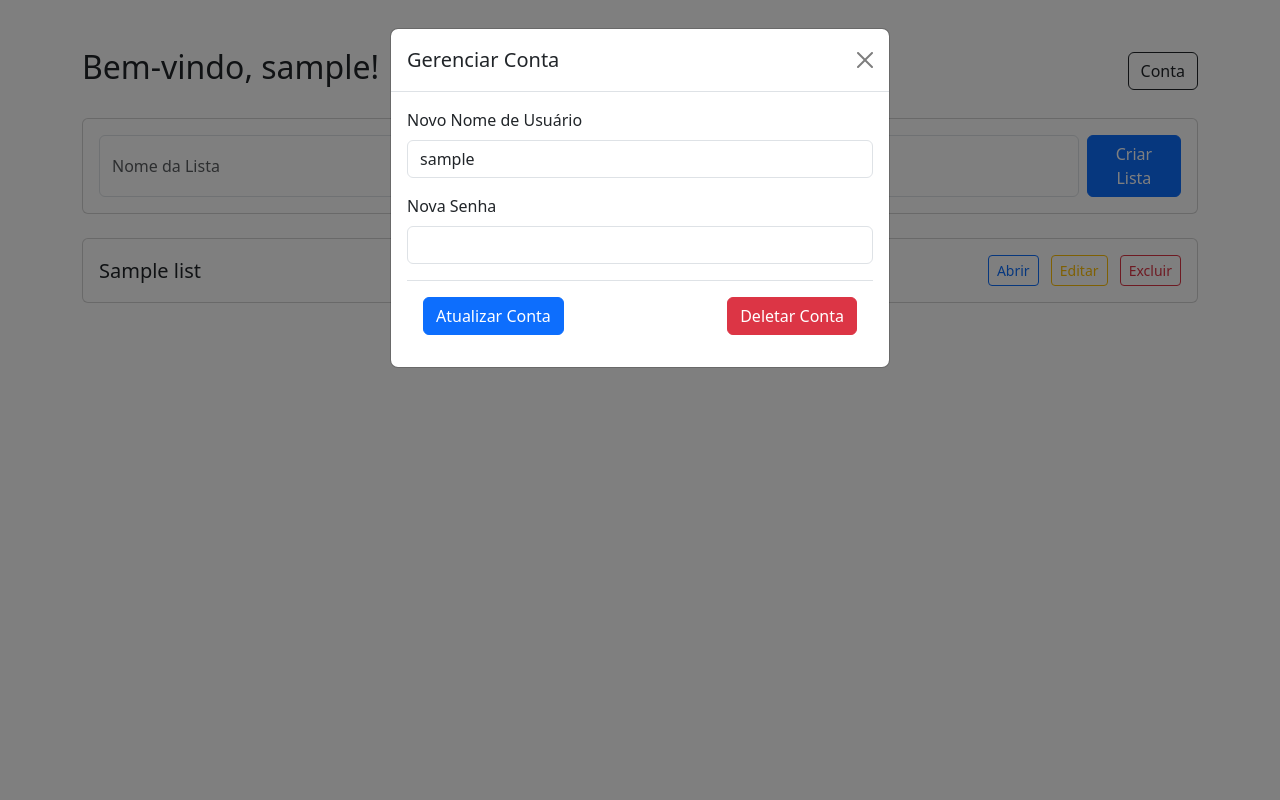
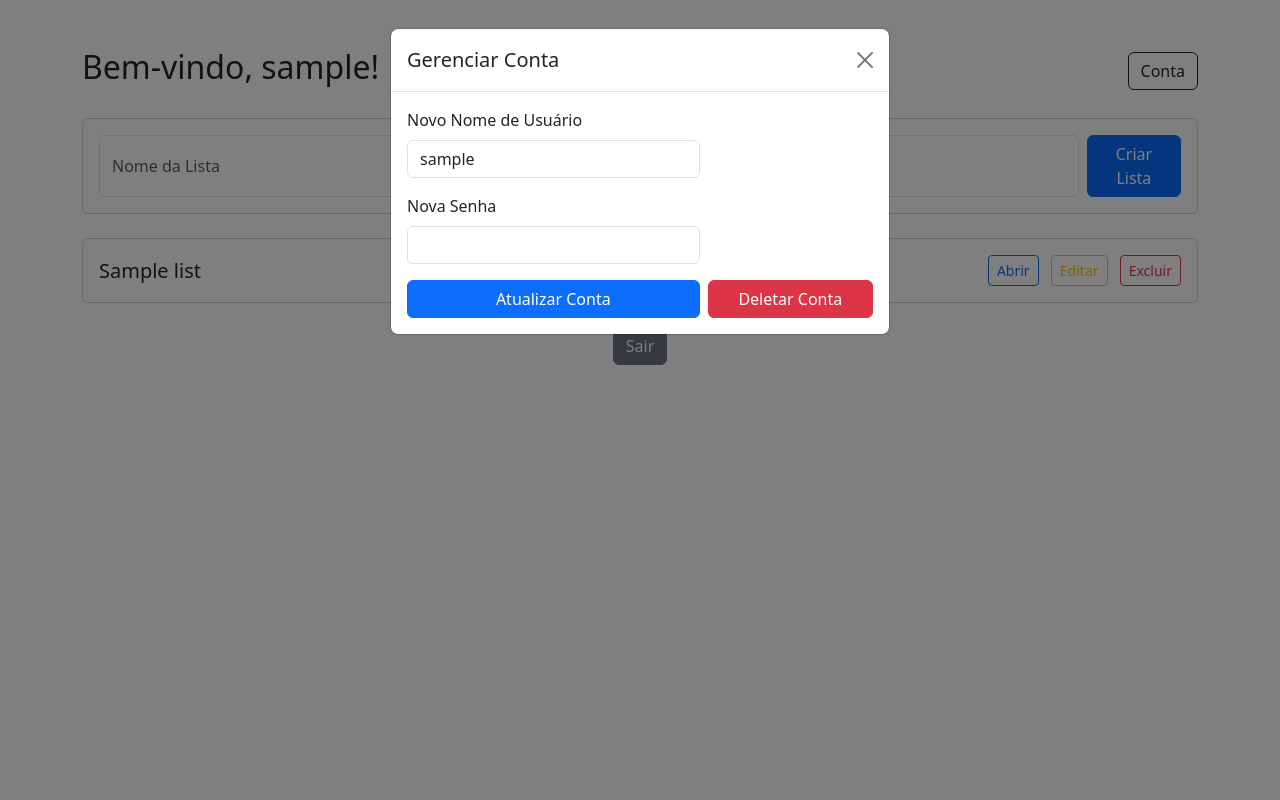
Before and after one commit to emanueltav/to-do_list, a Flask app: page / in a window 1280 px wide, after a click on "Conta". Run offline with Flask 3, Linux system fonts and the light colour scheme; the visitor is signed in with stand-in values (Sample User, id 1); tables that the repository leaves empty hold one stand-in row (values such as "Sample post").

Commit message:
agora deu certo

```diff
--- a/templates/to-do/list.html
+++ b/templates/to-do/list.html
@@ -76,12 +76,16 @@
 <div class="modal fade" id="accountModal" tabindex="-1" aria-hidden="true">
   <div class="modal-dialog">
     <div class="modal-content">
+
       <div class="modal-header">
           <h5 class="modal-title">Gerenciar Conta</h5>
           <button type="button" class="btn-close" data-bs-dismiss="modal" aria-label="Fechar"></button>
       </div>
+
       <div class="modal-body">
-        <form method="POST" action="{{ url_for('update_account') }}">
+        <div class="d-flex gap-2">
+
+          <form method="POST" action="{{ url_for('update_account') }}" class="flex-fill">
             <div class="mb-3">
               <label class="form-label">Novo Nome de Usuário</label>
               <input type="text" class="form-control" name="username" value="{{ user.username }}" required>
@@ -90,14 +94,15 @@
               <label class="form-label">Nova Senha</label>
               <input type="password" class="form-control" name="password" required>
             </div>
-          <div class="modal-footer d-flex justify-content-between">
-            <button type="submit" class="btn btn-primary">Atualizar Conta</button>
-            <form method="POST" action="{{ url_for('delete_account') }}" onsubmit="return confirm('Tem certeza que deseja deletar sua conta? Esta ação é irreversível.')">
-              <button type="submit" class="btn btn-danger">Deletar Conta</button>
+            <button type="submit" class="btn btn-primary w-100">Atualizar Conta</button>
+          </form>
+
+          <form method="POST" action="{{ url_for('delete_account') }}" onsubmit="return confirm('Tem certeza que deseja deletar sua conta? Esta ação é irreversível.')" class="flex-fill d-flex align-items-end">
+            <button type="submit" class="btn btn-danger w-100">Deletar Conta</button>
           </form>
         </div>
-        </form>
       </div>
+
     </div>
   </div>
 </div>
```
Lines whose indentation alone changed are shown as unchanged.
